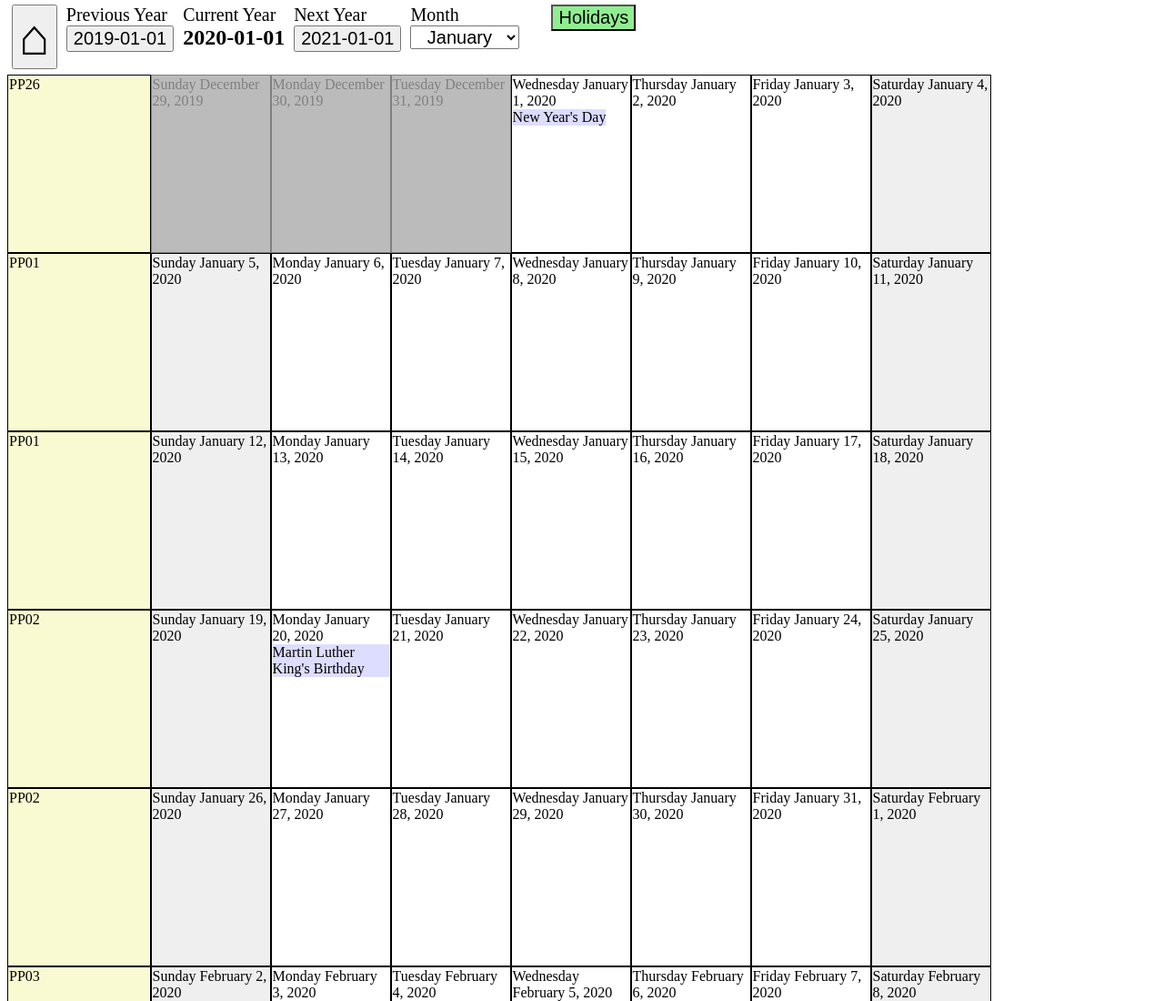
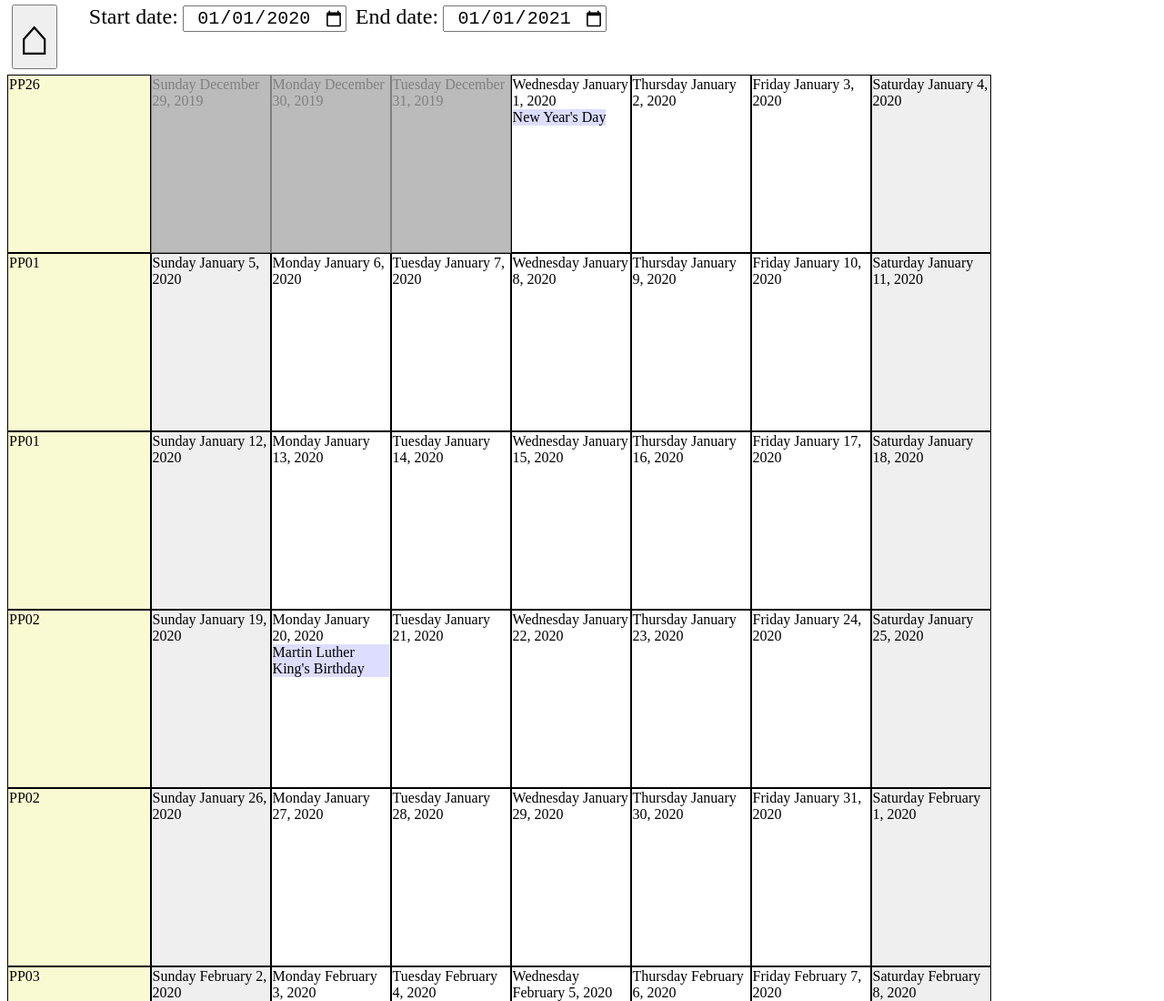
Before and after one commit to onequbit/calendar-js, a plain HTML site: page calendar.html in a window 1280 px wide. Shown: the top 1100 px of the page at 91% size. Drawn offline with Linux system fonts and the light colour scheme.

Commit message:
more improvements

```diff
--- a/calendar.html
+++ b/calendar.html
@@ -13,7 +13,7 @@
         <div class="controls">
             <button id="btnHome">&#8962;</button>
         </div>
-        <div class="controls">
+        <!-- <div class="controls">
             Previous Year<br/>
             <button id="btnLastYear"></button>
         </div>
@@ -28,12 +28,17 @@
         <div class="controls">
             Month<br/>
             <select id="selectMonth"></select>
-        </div>
+        </div> -->
         <div class="controls">
             &nbsp;&nbsp;&nbsp;
         </div>
         <div class="controls">
-            <button id="btnShowHolidays">Holidays</button>
+            <label for="input_date_start">Start date:</label>
+            <input id="input_date_start" type="date">
+        </div>
+        <div class="controls">
+            <label for="input_date_end">End date:</label>
+            <input id="input_date_end" type="date">
         </div>
         <br>
     </div>
--- a/js/app.js
+++ b/js/app.js
@@ -5,6 +5,16 @@
 function main(event)
 {
     if (event) console.log(event);
+
+    configureElement("input_date_start", (input_date_start) =>
+    {
+        input_date_start.value = Date.NewYears().toISODateStr();
+    });
+
+    configureElement("input_date_end", (input_date_end) =>
+    {
+        input_date_end.value = Date.NewYears().nextYear().toISODateStr();
+    });
 
     window.calendarObj = new Calendar("calendar");
 
@@ -14,7 +24,7 @@ function main(event)
         {
             let month = event.target.selectedIndex;
             calendarObj.setNewMonth(month);
-            doRedirect(calendarObj.toUrlParameters());
+            calendarObj.draw(); // doRedirect(calendarObj.toUrlParameters());
         });
     });
 
@@ -26,7 +36,7 @@ function main(event)
         lastYearButton.onclick = () =>
         {
             calendarObj.setLastYear();
-            doRedirect(calendarObj.toUrlParameters());
+            calendarObj.draw(); // doRedirect(calendarObj.toUrlParameters());
         }
     });
 
@@ -37,26 +47,7 @@ function main(event)
         nextYearButton.onclick = (event) =>
         {
             calendarObj.setNextYear();
-            doRedirect(calendarObj.toUrlParameters());
-        };
-    });
-
-    document.getElementById("btnShowHolidays").classList.add('active');
-
-    configureElement("btnShowHolidays", (showHolidaysButton) =>
-    {
-        showHolidaysButton.onclick = (event) =>
-        {
-            console.log("holidays button clicked");
-            calendarObj.toggleHolidays();
-            if (calendarObj.showHolidays)
-            {
-                showHolidaysButton.classList.add('active');
-            }
-            else
-            {
-                showHolidaysButton.classList.remove('active');
-            }
+            calendarObj.draw(); // doRedirect(calendarObj.toUrlParameters());
         };
     });
 
@@ -64,7 +55,7 @@ function main(event)
     {
         homeButton.onclick = (event) =>
         {
-            doRedirect([""]);
+            calendarObj.draw(); // doRedirect([""]);
         };
     });
 
--- a/js/calendar.js
+++ b/js/calendar.js
@@ -15,6 +15,8 @@ class Calendar
         this.dateSpan = Date.getDaysOffset(this.startDate, this.endDate);
 
         this.showHolidays = showHolidays || getUrlParameter("showHolidays", true);
+
+        this.focusDate = this.getPayPeriodFocus();
 
         Object.defineProperty( this, 'DEFAULTSPAN', { writable: false } );
         Object.defineProperty( this, 'DEFAULTSTART', { writable: false } );
@@ -67,10 +69,13 @@ class Calendar
         if (someDate.isSunday)
         {
             let bump = document.createElement("div");
+            let payperiod = Date.getPayPeriod(someDate);
+            bump.id = "PP" + payperiod;
             bump.classList.add("week");
-
-            bump.setAttribute('date-week', Date.getWeek(someDate));
-            bump.setAttribute('date-payperiod', Date.getPayPeriod(someDate));
+            let weekNumber = Date.getWeek(someDate);
+            if (weekNumber % 2 == 0) bump.id += "_";
+            bump.setAttribute('date-week', weekNumber);
+            bump.setAttribute('date-payperiod', payperiod);
             this.div.appendChild(bump);
         }
 
@@ -113,7 +118,6 @@ class Calendar
             {
                 let marker = document.createElement("div");
                 marker.classList.add("holiday");
-                // marker.setAttribute('data-oldInnerText', holidayDate.innerText);
                 marker.innerText = holiday.holidayName;
                 holidayDate.innerHTML = holidayDate.innerHTML + "&nbsp;<br/>";
                 holidayDate.appendChild(marker);
@@ -190,4 +194,9 @@ class Calendar
         this.startDate = this.startDate.nextYear();
         this.endDate = new Date(this.startDate.nextDate(this.dateSpan));
     }
+
+    getPayPeriodFocus()
+    {
+        return "PP" + Date.getPayPeriod(new Date()).toDigits(2);
+    }
 }
--- a/js/date_ext.js
+++ b/js/date_ext.js
@@ -114,7 +114,7 @@
 {
     let newDate = new Date(this);
     newDate.setDate(this.getDate()+days);
-        return newDate;
+    return new Date(newDate);
 }
 
 Date.getDaysInSpan = function*(start, end)
@@ -312,11 +312,15 @@
         return start;
     else
     {
-            let date = start.getDate();
         let offset = start.getDay();
         let sunday = start.nextDate(7-offset);
         return sunday;
     }
+}
+
+Date.getFirstSaturday = function(year)
+{
+    return Date.getFirstSunday(year).nextDate(-1);
 }
 
 Date.getSundays = function(year)
@@ -331,16 +335,26 @@
     return sundays;
 }
 
+Date.getSaturdays = function(year)
+{
+    let saturdays = [];
+    let date = Date.getFirstSaturday(year);
+    while (date.year == year)
+    {
+        saturdays.push(date);
+        date = date.nextDate(7);
+    }
+    return saturdays;
+}
+
 Date.getWeek = function(someDate)
 {
     let d = new Date(someDate);
-        let weeks = Date.getSundays(d.getFullYear());
+    let weeks = Date.getSaturdays(d.getFullYear());
     for (var i=0; i<weeks.length; i++)
     {
-            if (weeks[i] > d)
-            {
+        if (d <= weeks[i])
             return i;
-            }
     }
     return 52;
 }
@@ -348,7 +362,8 @@
 Date.getPayPeriod = function(someDate)
 {
     let weekNumber = Date.getWeek(someDate);
-        if (weekNumber < 1) return 26;
+    this.debug("Date.getPayPeriod:", someDate, weekNumber);
+    if (weekNumber < 1) return 0;
     if (weekNumber % 2 == 1) weekNumber += 1;
     return weekNumber / 2;
 }
```
Lines whose indentation alone changed are shown as unchanged.
